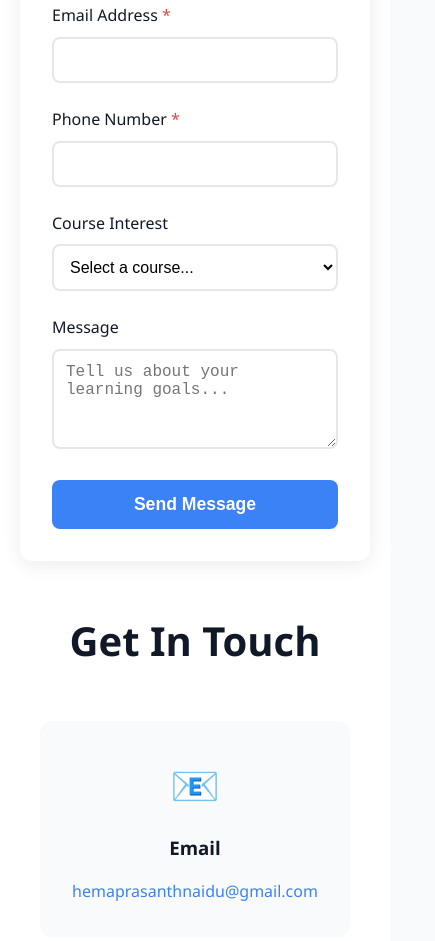
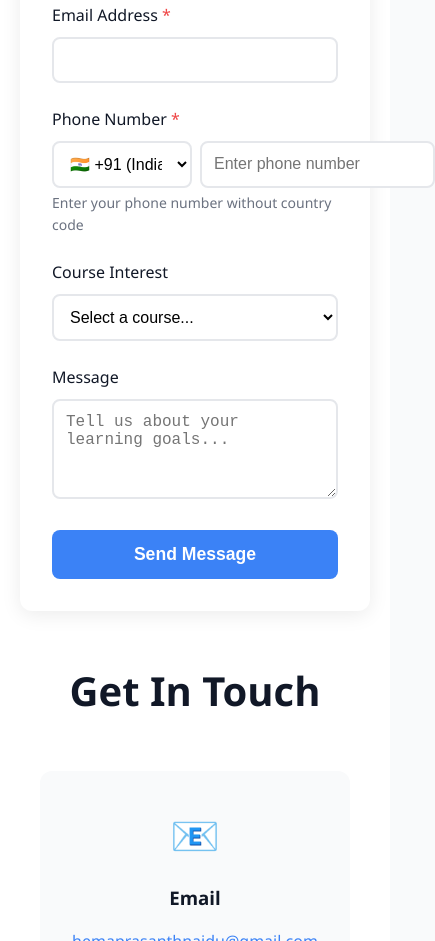
Before and after one commit to saiganesh-d/mytutorr, a plain HTML site: page index.html in a window 390 px wide. Shown: the part 4889-5830 px from the top of the page, 435 px wide, since content can reach past the window. Drawn offline with Linux system fonts and the light colour scheme.

Commit message:
Add international phone number field with country code selector
- Added dropdown with 25+ countries and their dial codes
- Includes flag emojis for easy identification
- Defaults to India (+91)
- Separate fields: country code + phone number
- Phone number validation: 6-15 digits
- Helpful text: 'Enter your phone number without country code'
- Updated hidden form to include countryCode field

```diff
--- a/index.html
+++ b/index.html
@@ -341,6 +341,7 @@
     <form name="contact" netlify netlify-honeypot="bot-field" hidden>
         <input type="text" name="name">
         <input type="email" name="email">
+        <select name="countryCode"></select>
         <input type="tel" name="phone">
         <select name="course">
             <option value="">Select a course...</option>
@@ -624,8 +625,38 @@
                     </div>
 
                     <div style="margin-bottom: 1.5rem;">
-                        <label for="phone" style="display: block; margin-bottom: 0.5rem; color: #111827; font-weight: 500;">Phone Number <span style="color: #EF4444;">*</span></label>
-                        <input type="tel" id="phone" name="phone" required style="width: 100%; padding: 0.75rem; border: 2px solid #E5E7EB; border-radius: 8px; font-size: 1rem; transition: border-color 0.3s;" onfocus="this.style.borderColor='#3B82F6'" onblur="this.style.borderColor='#E5E7EB'">
+                        <label style="display: block; margin-bottom: 0.5rem; color: #111827; font-weight: 500;">Phone Number <span style="color: #EF4444;">*</span></label>
+                        <div style="display: flex; gap: 0.5rem;">
+                            <select id="countryCode" name="countryCode" required style="width: 140px; padding: 0.75rem; border: 2px solid #E5E7EB; border-radius: 8px; font-size: 1rem; transition: border-color 0.3s; background: white;" onfocus="this.style.borderColor='#3B82F6'" onblur="this.style.borderColor='#E5E7EB'">
+                                <option value="+91">🇮🇳 +91 (India)</option>
+                                <option value="+1">🇺🇸 +1 (USA)</option>
+                                <option value="+44">🇬🇧 +44 (UK)</option>
+                                <option value="+61">🇦🇺 +61 (Australia)</option>
+                                <option value="+971">🇦🇪 +971 (UAE)</option>
+                                <option value="+65">🇸🇬 +65 (Singapore)</option>
+                                <option value="+49">🇩🇪 +49 (Germany)</option>
+                                <option value="+33">🇫🇷 +33 (France)</option>
+                                <option value="+86">🇨🇳 +86 (China)</option>
+                                <option value="+81">🇯🇵 +81 (Japan)</option>
+                                <option value="+82">🇰🇷 +82 (South Korea)</option>
+                                <option value="+7">🇷🇺 +7 (Russia)</option>
+                                <option value="+55">🇧🇷 +55 (Brazil)</option>
+                                <option value="+27">🇿🇦 +27 (South Africa)</option>
+                                <option value="+234">🇳🇬 +234 (Nigeria)</option>
+                                <option value="+254">🇰🇪 +254 (Kenya)</option>
+                                <option value="+880">🇧🇩 +880 (Bangladesh)</option>
+                                <option value="+92">🇵🇰 +92 (Pakistan)</option>
+                                <option value="+94">🇱🇰 +94 (Sri Lanka)</option>
+                                <option value="+977">🇳🇵 +977 (Nepal)</option>
+                                <option value="+60">🇲🇾 +60 (Malaysia)</option>
+                                <option value="+63">🇵🇭 +63 (Philippines)</option>
+                                <option value="+66">🇹🇭 +66 (Thailand)</option>
+                                <option value="+84">🇻🇳 +84 (Vietnam)</option>
+                                <option value="+62">🇮🇩 +62 (Indonesia)</option>
+                            </select>
+                            <input type="tel" id="phone" name="phone" required placeholder="Enter phone number" pattern="[0-9]{6,15}" title="Please enter 6-15 digits" style="flex: 1; padding: 0.75rem; border: 2px solid #E5E7EB; border-radius: 8px; font-size: 1rem; transition: border-color 0.3s;" onfocus="this.style.borderColor='#3B82F6'" onblur="this.style.borderColor='#E5E7EB'">
+                        </div>
+                        <small style="display: block; margin-top: 0.25rem; color: #6B7280; font-size: 0.875rem;">Enter your phone number without country code</small>
                     </div>
 
                     <div style="margin-bottom: 1.5rem;">
```
